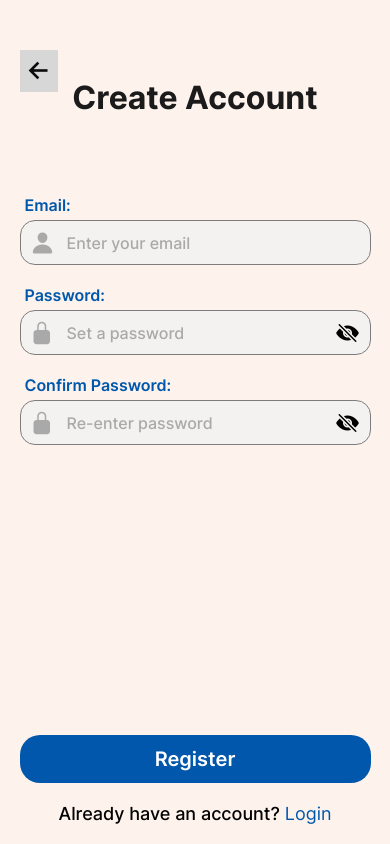
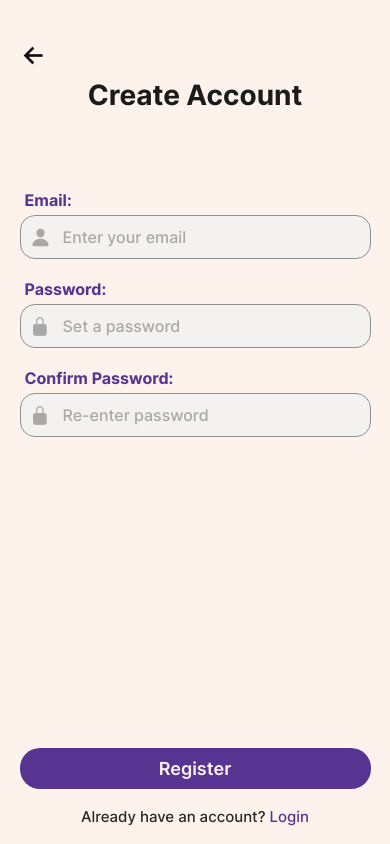
Before and after one commit to jxne00/taskery, a React Native app: screen /Register in a window 390 px wide. Built offline with nearby package versions, Linux system fonts and the light colour scheme.

Commit message:
save theme to async storage & update some styles

```diff
--- a/src/components/StatusBar.js
+++ b/src/components/StatusBar.js
@@ -1,21 +1,15 @@
 import React from 'react';
 import { StatusBar } from 'expo-status-bar';
-import { Appearance } from 'react-native';
 import { useTheme } from '../../utils/theme/ThemeContext';
 
+/**
+ * custom status bar styled based on theme
+ */
 const CustomStatusBar = () => {
-  const { themeMode } = useTheme();
+  const { themeType } = useTheme();
 
-  const statusBarStyle =
-    themeMode === 'system'
-      ? Appearance.getColorScheme() === 'dark'
-        ? 'light'
-        : 'dark'
-      : themeMode === 'dark'
-      ? 'light'
-      : 'dark';
-
-  return <StatusBar style={statusBarStyle} />;
+  // set the status bar to "light" or "dark" based on theme
+  return <StatusBar style={themeType === 'light' ? 'dark' : 'light'} />;
 };
 
 export default CustomStatusBar;
--- a/src/components/task/Tasklist.js
+++ b/src/components/task/Tasklist.js
@@ -95,14 +95,13 @@ const Tasklist = ({ tasklist, handleEdit, handleDelete }) => {
 
 const styles = StyleSheet.create({
   flatlist: {
-    width: '90%',
+    width: '94%',
   },
   taskContainer: {
-    paddingHorizontal: 16,
-    paddingVertical: 10,
+    padding: 10,
     borderWidth: 1,
-    marginVertical: 10,
-    borderRadius: 10,
+    marginVertical: 6,
+    borderRadius: 6,
   },
   toprow: {
     flexDirection: 'row',
@@ -110,7 +109,7 @@ const styles = StyleSheet.create({
     alignItems: 'center',
   },
   taskStatus: {
-    fontSize: 16,
+    fontSize: 14,
     fontFamily: 'Inter-SemiBold',
   },
   taskDeadline: {
@@ -119,11 +118,11 @@ const styles = StyleSheet.create({
   },
   taskTitle: {
     marginTop: 6,
-    fontSize: 18,
+    fontSize: 17,
     fontFamily: 'Inter-SemiBold',
   },
   taskDetail: {
-    fontSize: 16,
+    fontSize: 14,
     fontFamily: 'Inter-Regular',
   },
   tagContainer: {
--- a/src/screens/Auth/Login.js
+++ b/src/screens/Auth/Login.js
@@ -88,12 +88,12 @@ const Login = ({ navigation }) => {
               styles.inputBox,
               focusedBox === 'email' && styles.focusedBox,
             ]}>
-            <Ionicons name="person" size={24} color="#a9a9a9" />
+            <Ionicons name="person" size={20} color="#919090" />
             <TextInput
               value={email}
               style={[styles.textInput]}
               placeholder="Enter your email"
-              placeholderTextColor={'#a9a9a9'}
+              placeholderTextColor={'#999999'}
               autoCapitalize="none"
               autoCompleteType="off"
               autoCorrect={false}
@@ -117,13 +117,13 @@ const Login = ({ navigation }) => {
               styles.inputBox,
               focusedBox === 'password' && styles.focusedBox,
             ]}>
-            <Ionicons name="md-lock-closed" size={24} color="#a9a9a9" />
+            <Ionicons name="md-lock-closed" size={20} color="#919090" />
 
             <TextInput
               value={password}
               style={styles.textInput}
               placeholder="Enter your password"
-              placeholderTextColor={'#a9a9a9'}
+              placeholderTextColor={'#999999'}
               secureTextEntry={!showPassword}
               autoCapitalize="none"
               autoCompleteType="off"
@@ -135,13 +135,15 @@ const Login = ({ navigation }) => {
               returnKeyType="done"
             />
 
-            <Ionicons
-              name={showPassword ? 'eye' : 'eye-off'}
-              size={24}
-              color="#3e3e3e"
-              style={styles.inputRightIcon}
-              onPress={() => setShowPassword(!showPassword)}
-            />
+            {password && (
+              <Ionicons
+                name={showPassword ? 'eye' : 'eye-off'}
+                size={22}
+                color="#000000"
+                style={styles.inputRightIcon}
+                onPress={() => setShowPassword(!showPassword)}
+              />
+            )}
           </View>
         </KeyboardAvoidingView>
 
@@ -167,7 +169,7 @@ const Login = ({ navigation }) => {
   );
 };
 
-let PRIMARY_COL = '#0157ac';
+let PRIMARY_COL = '#583492';
 
 const styles = StyleSheet.create({
   safeArea: {
@@ -182,13 +184,14 @@ const styles = StyleSheet.create({
   title: {
     marginTop: 20,
     fontSize: 34,
+    marginBottom: 10,
     fontFamily: 'PoetsenOne-Regular',
     textAlign: 'center',
     color: PRIMARY_COL,
   },
   subtitle: {
-    fontSize: 18,
-    color: '#4e4e4e',
+    fontSize: 16,
+    color: '#3c3c3c',
     fontFamily: 'Inter-Medium',
   },
 
@@ -202,17 +205,15 @@ const styles = StyleSheet.create({
     marginBottom: 5,
     marginLeft: 5,
     color: PRIMARY_COL,
-    fontFamily: 'Inter-SemiBold',
+    fontFamily: 'Inter-Bold',
   },
   inputBox: {
     flexDirection: 'row',
     alignItems: 'center',
-    height: 45,
+    height: 44,
     paddingHorizontal: 10,
-    borderWidth: 1,
-    borderColor: '#7e7d7d',
-    borderRadius: 15,
-    backgroundColor: '#f4f2f1',
+    borderRadius: 18,
+    backgroundColor: '#d7d6d6',
   },
   inputRightIcon: {
     marginLeft: 'auto',
@@ -236,7 +237,7 @@ const styles = StyleSheet.create({
     justifyContent: 'center',
     alignItems: 'center',
     width: '90%',
-    height: 45,
+    height: 42,
     marginTop: 'auto',
   },
   loginText: {
@@ -247,7 +248,7 @@ const styles = StyleSheet.create({
   registerBtn: {
     borderBlockColor: '#242424',
     borderWidth: 1,
-    height: 45,
+    height: 42,
     borderRadius: 22,
     justifyContent: 'center',
     alignItems: 'center',
--- a/src/screens/Auth/Register.js
+++ b/src/screens/Auth/Register.js
@@ -94,7 +94,7 @@ const Register = ({ navigation }) => {
               styles.inputBox,
               focusedBox === 'email' && styles.focusedBox,
             ]}>
-            <Ionicons name="person" size={24} color="#a9a9a9" />
+            <Ionicons name="person" size={20} color="#a9a9a9" />
             <TextInput
               value={email}
               style={styles.textInput}
@@ -124,7 +124,7 @@ const Register = ({ navigation }) => {
               styles.inputBox,
               focusedBox === 'password' && styles.focusedBox,
             ]}>
-            <Ionicons name="md-lock-closed" size={24} color="#a9a9a9" />
+            <Ionicons name="md-lock-closed" size={20} color="#a9a9a9" />
 
             <TextInput
               value={password}
@@ -135,6 +135,7 @@ const Register = ({ navigation }) => {
               autoCompleteType="off"
               autoCorrect={false}
               secureTextEntry={!showPassword}
+              textContentType="oneTimeCode"
               onChangeText={(text) => setPassword(text)}
               onFocus={() => setFocusedBox('password')}
               onBlur={() => setFocusedBox('')}
@@ -145,12 +146,14 @@ const Register = ({ navigation }) => {
               returnKeyType="next"
             />
 
+            {password && (
               <Ionicons
                 name={showPassword ? 'eye' : 'eye-off'}
-              size={24}
+                size={22}
                 style={styles.inputRightIcon}
                 onPress={() => setShowPassword(!showPassword)}
               />
+            )}
           </View>
 
           <View style={{ height: 20 }} />
@@ -162,7 +165,7 @@ const Register = ({ navigation }) => {
               styles.inputBox,
               focusedBox === 'password2' && styles.focusedBox,
             ]}>
-            <Ionicons name="md-lock-closed" size={24} color="#a9a9a9" />
+            <Ionicons name="md-lock-closed" size={20} color="#a9a9a9" />
 
             <TextInput
               value={confirmPassword}
@@ -173,6 +176,7 @@ const Register = ({ navigation }) => {
               autoCompleteType="off"
               autoCorrect={false}
               secureTextEntry={!showConfirmPassword}
+              textContentType="oneTimeCode"
               onChangeText={(text) => setConfirmPassowrd(text)}
               onFocus={() => setFocusedBox('password2')}
               onBlur={() => setFocusedBox('')}
@@ -180,12 +184,14 @@ const Register = ({ navigation }) => {
               returnKeyType="done"
             />
 
+            {showConfirmPassword && (
               <Ionicons
                 name={showConfirmPassword ? 'eye' : 'eye-off'}
-              size={24}
+                size={22}
                 style={styles.inputRightIcon}
                 onPress={() => setShowConfirmPassword(!showConfirmPassword)}
               />
+            )}
           </View>
         </View>
 
@@ -211,7 +217,7 @@ const Register = ({ navigation }) => {
   );
 };
 
-let PRIMARY_COL = '#0157ac';
+let PRIMARY_COL = '#583492';
 
 const styles = StyleSheet.create({
   safeArea: {
@@ -226,15 +232,13 @@ const styles = StyleSheet.create({
 
   backBtn: {
     position: 'absolute',
-    top: 50,
+    top: 40,
     left: 20,
-    backgroundColor: '#d7d7d7',
-    padding: 5,
     color: '#0c0c0c',
   },
 
   title: {
-    fontSize: 32,
+    fontSize: 28,
     marginTop: '20%',
     textAlign: 'center',
     color: '#1b1b1b',
@@ -242,7 +246,6 @@ const styles = StyleSheet.create({
   },
 
   inputContainer: {
-    marginVertical: 20,
     width: '90%',
     marginTop: '20%',
   },
@@ -251,15 +254,15 @@ const styles = StyleSheet.create({
     marginBottom: 5,
     marginLeft: 5,
     color: PRIMARY_COL,
-    fontFamily: 'Inter-SemiBold',
+    fontFamily: 'Inter-Bold',
   },
   inputBox: {
     flexDirection: 'row',
     alignItems: 'center',
-    height: 45,
+    height: 44,
     paddingHorizontal: 10,
     borderWidth: 1,
-    borderColor: '#7e7d7d',
+    borderColor: '#8f8f8f',
     borderRadius: 15,
     backgroundColor: '#f4f2f1',
   },
@@ -267,7 +270,7 @@ const styles = StyleSheet.create({
     marginLeft: 'auto',
   },
   textInput: {
-    height: 45,
+    height: 44,
     paddingHorizontal: 12,
     fontSize: 16,
     width: '100%',
@@ -281,25 +284,25 @@ const styles = StyleSheet.create({
   registerBtn: {
     backgroundColor: PRIMARY_COL,
     borderRadius: 20,
-    paddingVertical: 12,
+    paddingVertical: 10,
     alignItems: 'center',
     width: '90%',
     marginTop: 'auto',
   },
   buttonText: {
-    color: '#fff',
-    fontSize: 20,
+    color: '#FDF3EC',
+    fontSize: 18,
     fontFamily: 'Inter-SemiBold',
   },
   toLoginText: {
-    marginVertical: 20,
-    color: '#020202',
-    fontSize: 18,
+    marginVertical: 18,
+    color: '#292929',
+    fontSize: 15,
     fontFamily: 'Inter-Medium',
   },
   loginTxt: {
     color: PRIMARY_COL,
-    fontFamily: 'Inter-Regular',
+    fontFamily: 'Inter-Medium',
   },
 });
 
--- a/src/screens/Main/Home.js
+++ b/src/screens/Main/Home.js
@@ -33,7 +33,7 @@ const Home = () => {
 
   // get tasks and profile state from redux store
   const { tasks, isLoading, error } = useSelector((state) => state.tasks);
-  const { profileData } = useSelector((state) => state.profile);
+  // const { profileData } = useSelector((state) => state.profile);
 
   useEffect(() => {
     if (!userId) return;
--- a/src/screens/Main/Profile.js
+++ b/src/screens/Main/Profile.js
@@ -52,8 +52,8 @@ const Profile = ({ navigation }) => {
     // dispatch fetchprofile to redux store
     const unsubscribeProfile = dispatch(fetchProfile(userId));
 
-    // unsubscribe listener on unmount
     return () => {
+      // unsubscribe listener on unmount
       unsubscribeProfile();
     };
   }, [userId, dispatch]);
--- a/utils/helper.js
+++ b/utils/helper.js
@@ -1,6 +1,10 @@
 // helper functions
 
-/** convert milliseconds to dd MMM yyyy format */
+/**
+ * convert milliseconds to dd MMM yyyy format
+ *
+ * @param {number} milliseconds date in milliseconds
+ */
 const toDateDisplay = (milliseconds) => {
   return new Date(milliseconds).toLocaleDateString('en-GB', {
     day: 'numeric',
--- a/utils/theme/themes.js
+++ b/utils/theme/themes.js
@@ -6,13 +6,12 @@ const lightTheme = {
   textLight: '#666666',
 
   // navbar
-  // navBackground: '#907563',
-  navBackground: '#0157ac',
+  navBackground: '#583492',
   navActive: '#FDF3EC',
   navInactive: '#C2B4AC',
 
   // app name
-  appName: '#0157ac',
+  appName: '#583492',
 
   // buttons
   btnBlue: '#0157ac',
```
Also changed, not shown: package.json (+5 -5 lines), src/components/task/ContextMenu.js (+5 -5 lines), src/screens/Main/Settings.js (+62 -14 lines), utils/theme/ThemeContext.js (+36 -1 lines), 1 other file (tests, documents, lock files or other folders). Lines whose indentation alone changed are shown as unchanged.
